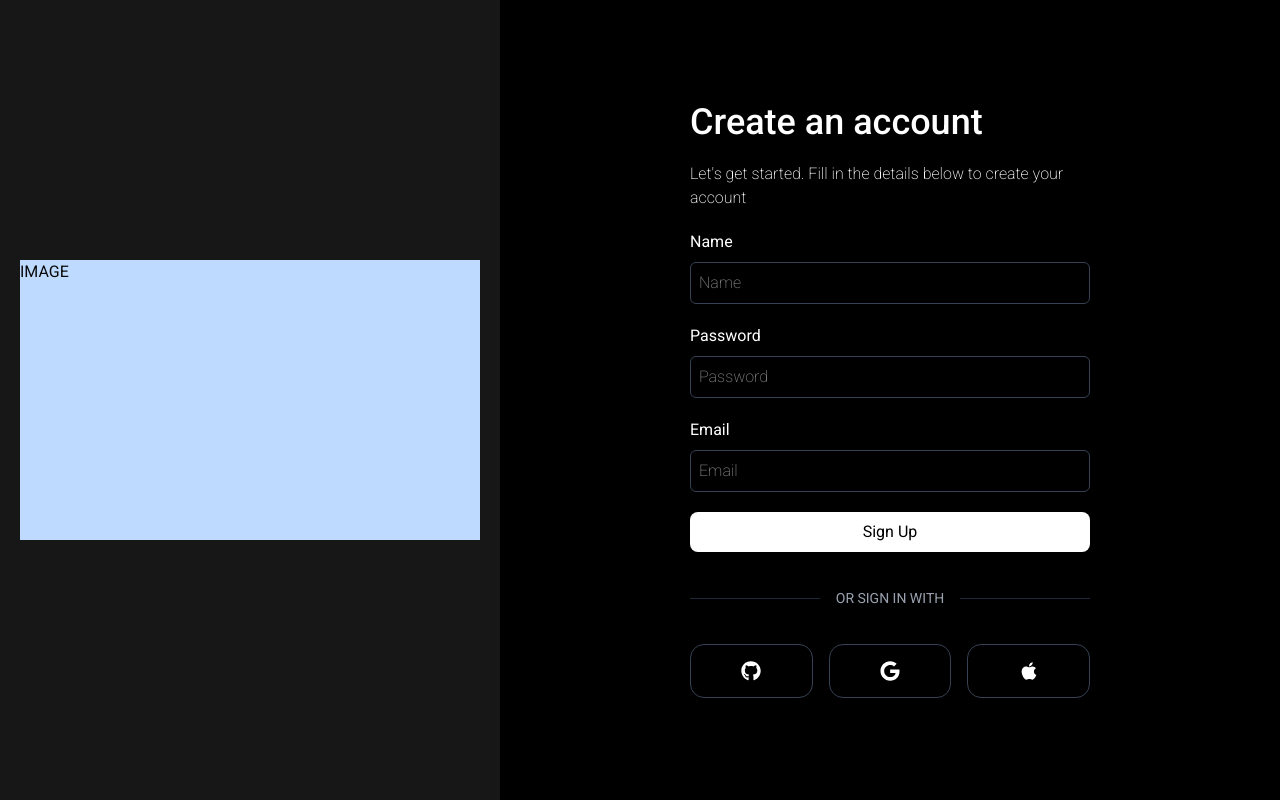
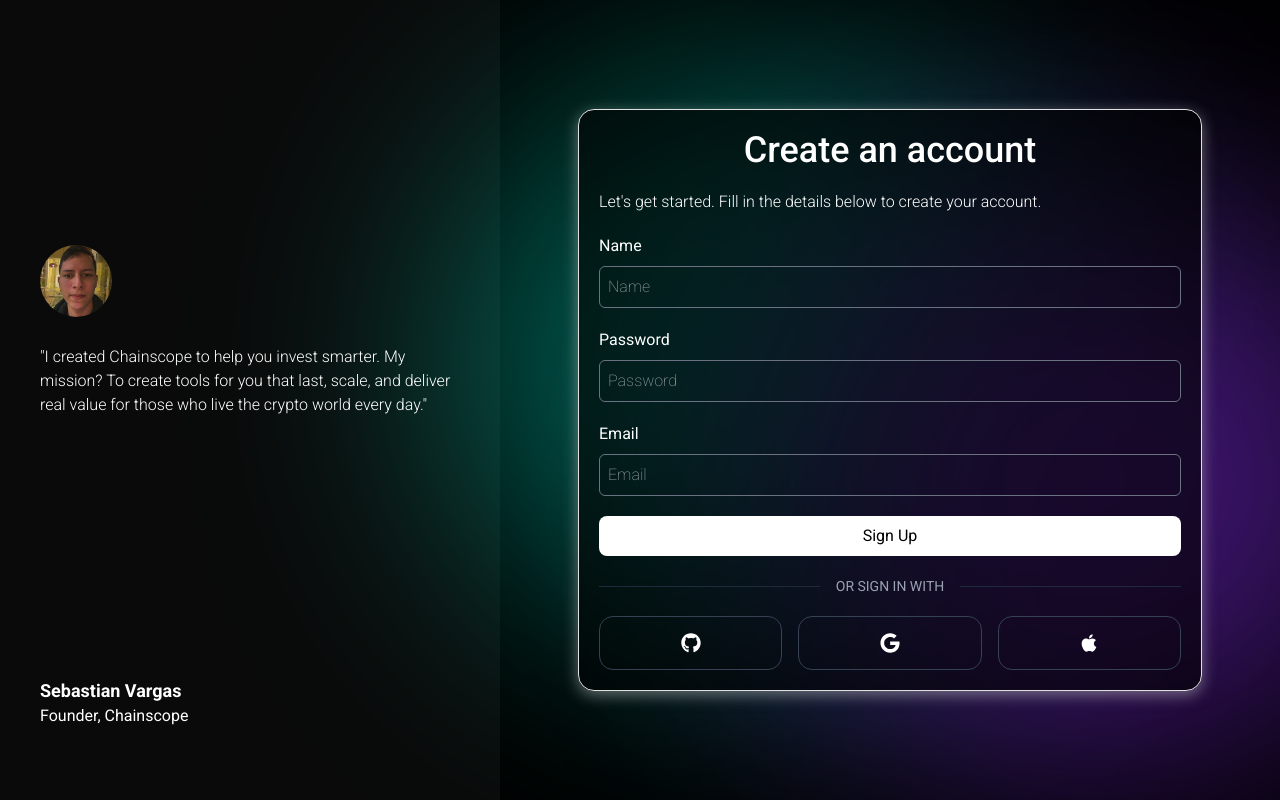
Before and after one commit to Orionexuss/chainscope, a Next.js app in the folder frontend/: page /auth/register in a window 1280 px wide. Built offline with nearby package versions, Linux system fonts and the light colour scheme.

Commit message:
feat: redesign register form and add creator profile section

```diff
--- a/frontend/app/layout.tsx
+++ b/frontend/app/layout.tsx
@@ -33,6 +33,11 @@ const roboto = localFont({
     {
       path: "./fonts/Roboto/Roboto-ExtraLight.ttf",
       weight: "200",
+      style: "normal",
+    },
+    {
+      path: "./fonts/Roboto/Roboto-Light.ttf",
+      weight: "300",
       style: "normal",
     },
     {
--- a/frontend/components/auth/RegisterForm.tsx
+++ b/frontend/components/auth/RegisterForm.tsx
@@ -1,5 +1,4 @@
 import Image from "next/image";
-import Link from "next/link";
 import React from "react";
 import { FaApple, FaGithub, FaGoogle } from "react-icons/fa";
 
@@ -9,64 +8,104 @@ interface InputFieldProps {
   id: string;
 }
 
-const InputField = ({ label, id, type }: InputFieldProps): React.ReactNode => {
-  return (
+const inputClass =
+  "mt-2 w-full rounded-sm border border-gray-500 px-2 py-2 font-extralight";
+
+const InputField: React.FC<InputFieldProps> = ({ label, id, type }) => (
   <div>
-      <label htmlFor={id}>{label}</label> <br />
+    <label htmlFor={id}>{label}</label>
+    <br />
     <input
       type={type}
-        className="w-full mt-2 rounded-sm border border-gray-700 px-2 py-2 font-extralight"
+      id={id}
+      name={id}
+      className={inputClass}
       placeholder={label}
     />
   </div>
 );
-};
 
-const RegisterForm = () => {
-  return (
-    <div className="font-roboto flex h-screen items-center ">
-      <div className="flex-1 flex justify-center px-5 bg-neutral-900 items-center h-screen">
-        <div className="bg-blue-200 h-[35%] w-full">
-          IMAGE
+const CreatorText: React.FC = () => (
+  <div className="hidden h-full flex-1 items-center justify-center bg-neutral-950 px-5 sm:flex">
+    <div className="flex h-full w-full flex-col gap-7 rounded-2xl px-5 py-3 text-white">
+      <div className="h-18 w-18 mt-auto overflow-hidden rounded-full">
+        <Image
+          src="/Me.jpg"
+          className="h-full w-full object-fill"
+          alt="creator"
+          width={50}
+          height={50}
+        />
+      </div>
+      <p className="z-10 clear-left font-light">
+        "I created Chainscope to help you invest smarter. My mission? To create
+        tools for you that last, scale, and deliver real value for those who
+        live the crypto world every day."
+      </p>
+      <div className="mb-15 mt-auto">
+        <h3 className="text-[18px] font-bold">Sebastian Vargas</h3>
+        <p>Founder, Chainscope</p>
       </div>
     </div>
-      <div className="flex-1/4 flex justify-center h-full text-white">
-        <div className="flex flex-col gap-5 justify-center h-full w-100">
-          <div>
+  </div>
+);
+
+const socialButtonStyle =
+  "flex flex-1 cursor-pointer justify-center rounded-xl border border-gray-700 p-4 text-white";
+
+const RegisterForm: React.FC = () => {
+  return (
+    <div className="font-roboto relative flex h-screen w-screen items-center overflow-hidden">
+      {/* Background blobs */}
+      <div className="bg-primary pointer-events-none absolute left-[35%] top-[10%] h-[35rem] w-[40rem] rounded-full opacity-50 blur-[8rem] filter" />
+      <div className="pointer-events-none absolute bottom-[5%] left-[60%] h-[35rem] w-[40rem] rounded-full bg-[#441578] opacity-90 blur-[8rem] filter" />
+
+      <CreatorText />
+
+      <div className="flex-1/4 py-15 z-10 flex h-screen justify-center text-white sm:h-fit sm:py-0">
+        <div className="z-1 flex h-full flex-col justify-center gap-5 rounded-2xl border border-[#E0E0E0] bg-[rgba(0,0,0,0.6)] p-8 px-4 shadow-[0_4px_15px_rgba(198,198,198,0.5)] sm:w-[80%] sm:p-5">
+          <div className="flex justify-center">
             <h1 className="text-4xl font-medium">Create an account</h1>
           </div>
-          <div>
+
           <p className="font-light">
-              Let's get started. Fill in the details below to create your account
+            Let's get started. Fill in the details below to create your account.
           </p>
-          </div>
-          <form action="" className="flex flex-col gap-5">
+
+          <form className="flex flex-col gap-5">
             <InputField label="Name" id="name" type="text" />
             <InputField label="Password" id="password" type="password" />
             <InputField label="Email" id="email" type="email" />
 
             <div className="flex justify-center">
-              <button className="cursor-pointer w-full p-2 rounded-md bg-white text-black">
-                <Link href={``}><span className="">Sign Up</span></Link>
+              <button
+                type="submit"
+                className="w-full cursor-pointer rounded-md bg-white p-2 text-black"
+              >
+                Sign Up
               </button>
             </div>
-            <div className="flex items-center my-4">
-              <div className="flex-grow h-px bg-gray-800" />
-              <span className="mx-4 text-sm text-gray-400">OR SIGN IN WITH</span>
-              <div className="flex-grow h-px bg-gray-800" />
+
+            {/* Divider */}
+            <div className="flex items-center">
+              <div className="h-px flex-grow bg-gray-800" />
+              <span className="mx-4 text-sm text-gray-400">
+                OR SIGN IN WITH
+              </span>
+              <div className="h-px flex-grow bg-gray-800" />
             </div>
-            <div className="flex justify-center">
-              <div className="flex space-x-4 w-full">
-                <button className="p-4 flex-1 flex justify-center border rounded-xl cursor-pointer text-white border-gray-700">
+
+            {/* Social buttons */}
+            <div className="flex w-full space-x-4">
+              <button type="button" className={socialButtonStyle}>
                 <FaGithub size={20} />
               </button>
-                <button className="p-4 flex-1 flex justify-center border rounded-xl cursor-pointer text-white border-gray-700">
+              <button type="button" className={socialButtonStyle}>
                 <FaGoogle size={20} />
               </button>
-                <button className="p-4 flex-1 flex justify-center border rounded-xl cursor-pointer text-white border-gray-700">
+              <button type="button" className={socialButtonStyle}>
                 <FaApple size={20} />
               </button>
-              </div>
             </div>
           </form>
         </div>
```
Also changed, not shown: frontend/public/Me.jpg (added). Lines whose indentation alone changed are shown as unchanged.
